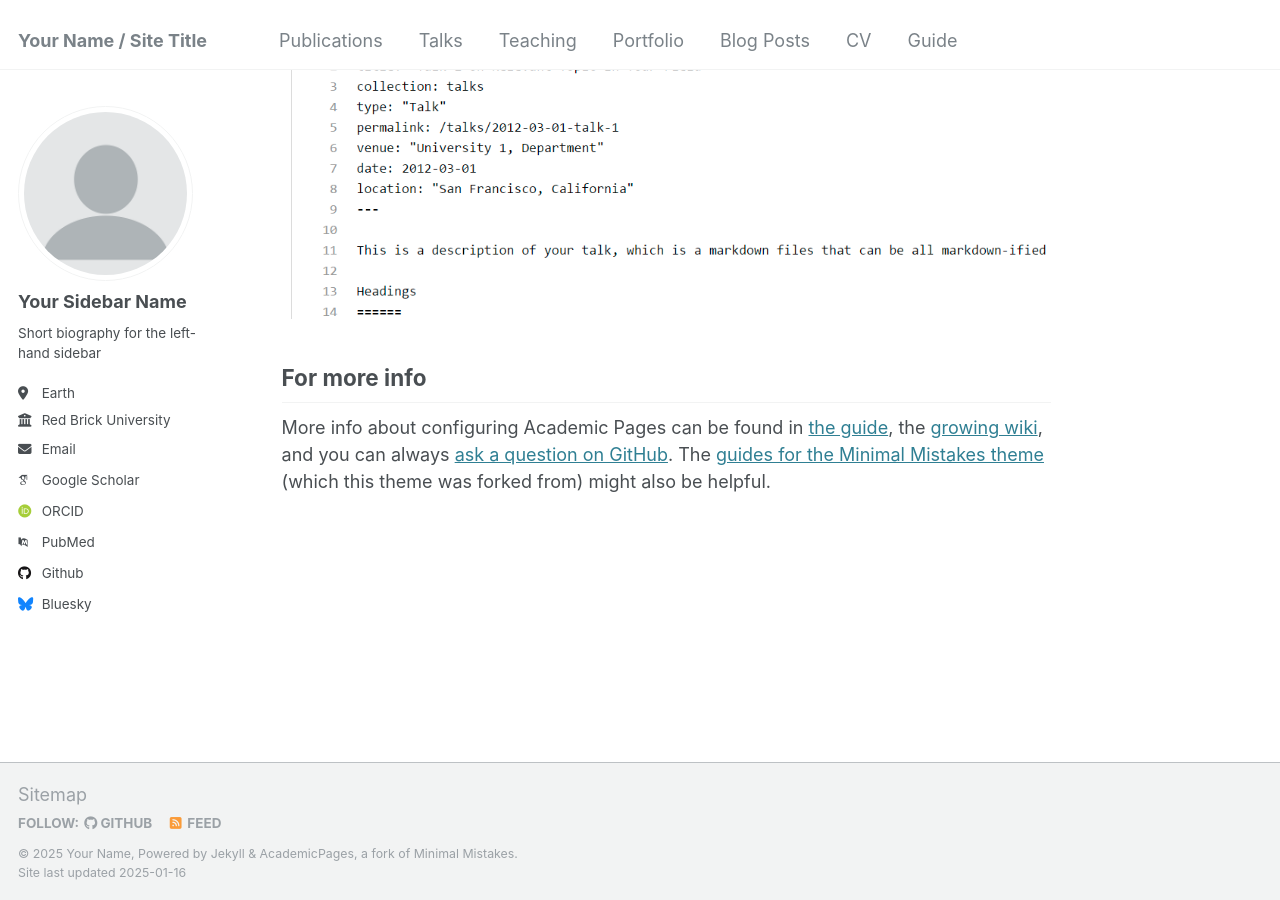
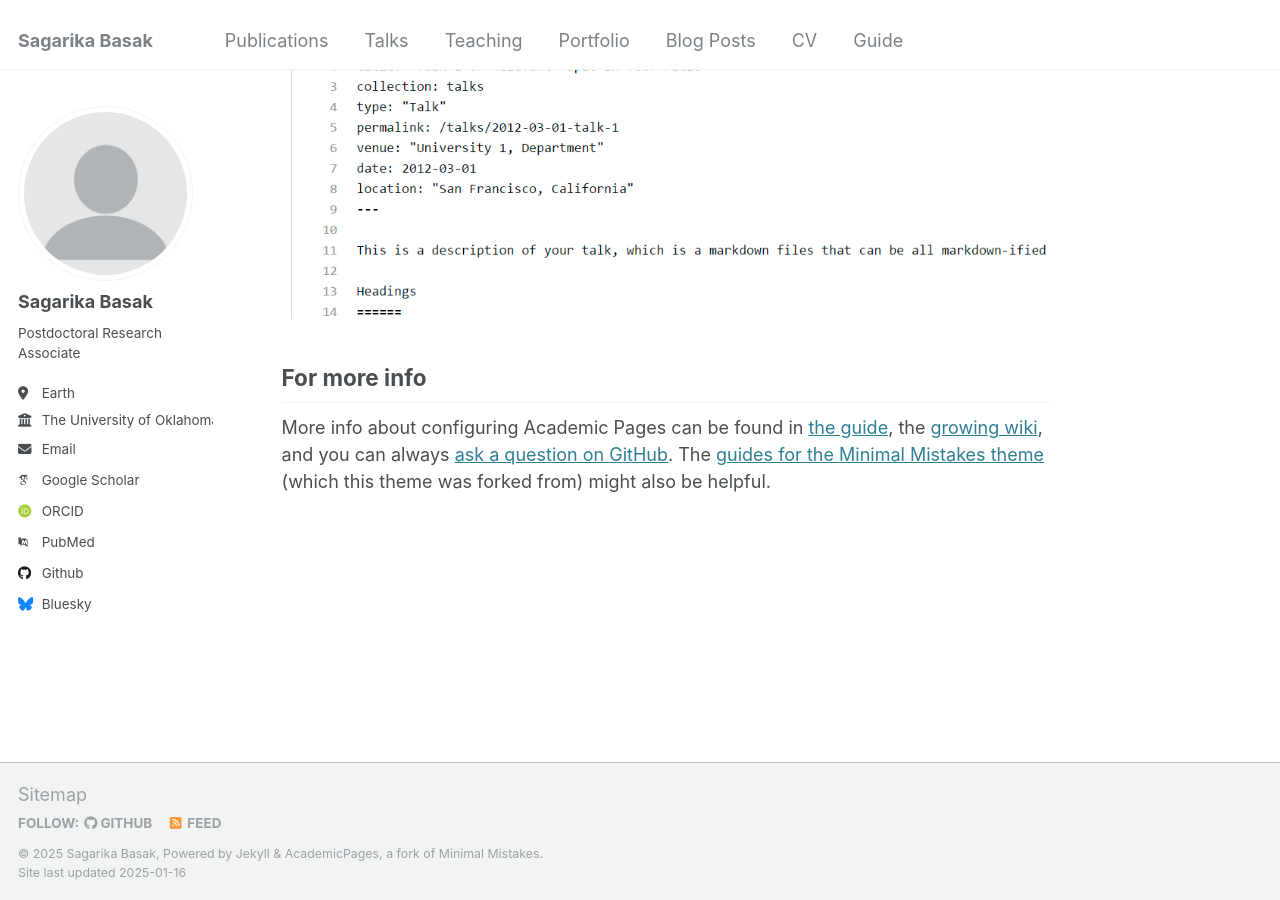
Before and after one commit to sagarikabasak/sagarikabasak.github.io, a Jekyll site: the page built from _pages/about.md, in a window 1280 px wide and 900 px high, scrolled down 2643 px. Built offline with Jekyll 4.4.1, drawn with Linux system fonts in a browser that asks for light colours; some web fonts are replaced.

Commit message:
Update _config.yml

```diff
--- a/_config.yml
+++ b/_config.yml
@@ -8,13 +8,13 @@
 
 # Basic Site Settings
 locale                   : "en-US"
-title                    : "Your Name / Site Title"
+title                    : "Sagarika Basak"
 title_separator          : "-"
-name                     : &name "Your Name"
+name                     : &name "Sagarika Basak"
 description              : &description "personal description"
-url                      : https://academicpages.github.io # the base hostname & protocol for your site e.g. "https://[your GitHub username].github.io"
+url                      : https://sagarikabasak.github.io # the base hostname & protocol for your site e.g. "https://[your GitHub username].github.io"
 baseurl                  : "" # the subpath of your site, e.g. "/blog"
-repository               : "academicpages/academicpages.github.io"
+repository               : "sagarikabasak/sagarikabasak.github.io"
 
 # Site Author - The following control what appear as part of the author content on the side bar.
 #               If a field is blank the icon and link will not appear, otherwise it will be shown.
@@ -22,19 +22,19 @@ repository               : "academicpages/academicpages.github.io"
 author:
   # Biographic information
   avatar           : "profile.png"
-  name             : "Your Sidebar Name"
+  name             : "Sagarika Basak"
   pronouns         : # example: "she/her"
-  bio              : "Short biography for the left-hand sidebar"
+  bio              : "Postdoctoral Research Associate"
   location         : "Earth"
-  employer         : "Red Brick University"
+  employer         : "The University of Oklahoma"
   uri              : # URL
-  email            : "none@example.org"
+  email            : "basak.sagarika@ou.edu"
 
   # Academic websites
   arxiv            : # URL - Update with the correct link to your profile
-  googlescholar    : "https://scholar.google.com/citations?user=PS_CX0AAAAAJ"
+  googlescholar    : "https://scholar.google.com/citations?user=yNYx1KcAAAAJ"
   impactstory      : # URL
-  orcid            : "http://orcid.org/yourorcidurl"
+  orcid            : "http://orcid.org/0000-0003-2069-644X"
   semantic         : # URL
   pubmed           : "https://www.ncbi.nlm.nih.gov/pubmed/?term=john+snow"
   researchgate     : # URL
@@ -44,7 +44,7 @@ author:
   bitbucket        : # Username - Update with your username on the site
   codepen          : # Username
   dribbble         : # Username
-  github           : "academicpages"
+  github           : "sagarikabasak"
   kaggle           : # Username
   stackoverflow    : # User number or user number and name (i.e., use "1" or "1/jeff-atwood")
 
```
